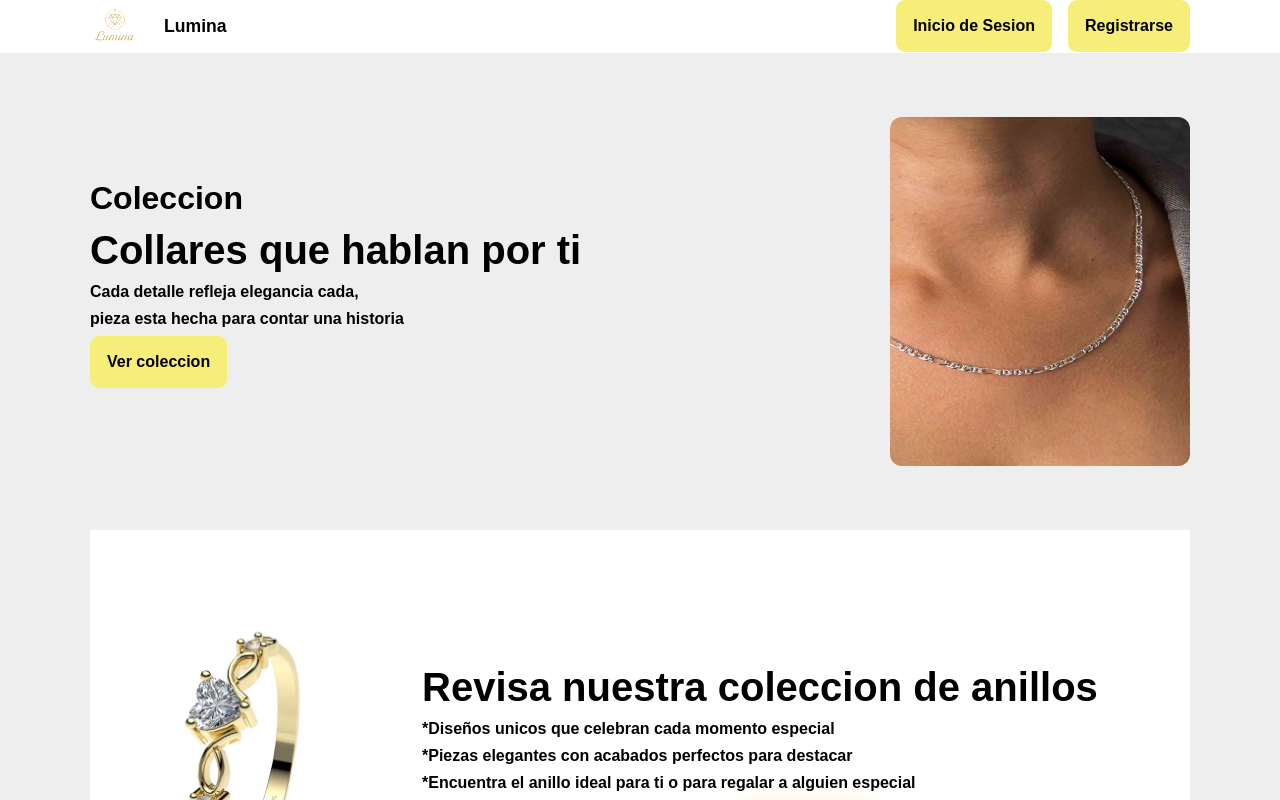
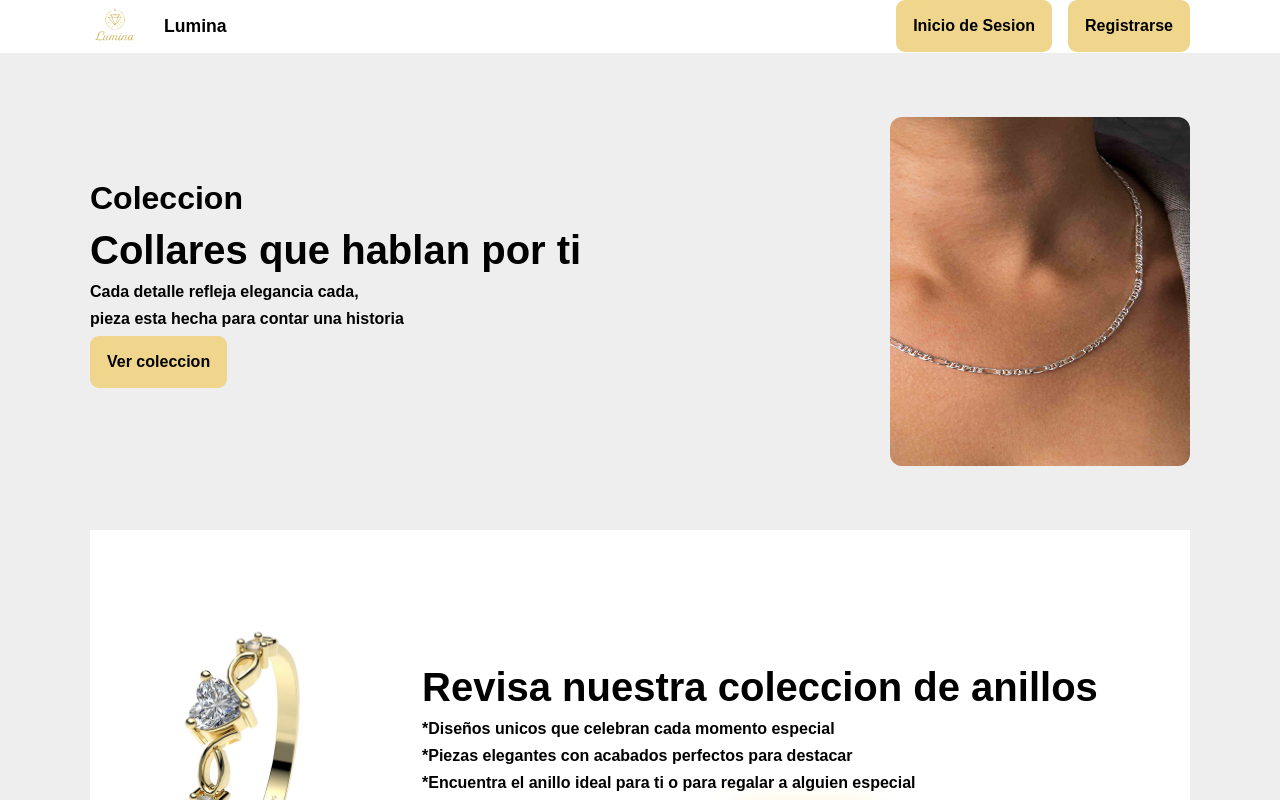
Before and after one commit to SpeedChela/Lumina, a Next.js app: page / in a window 1280 px wide. Shown: the top 800 px of the page. Built offline with nearby package versions, Linux system fonts and the light colour scheme.

Commit message:
Se modificaron botones y footer a colores relacionados a nuestro diseño base en figma

```diff
--- a/app/globals.css
+++ b/app/globals.css
@@ -7,9 +7,9 @@
   --background: #eeeeee; /* Color de fondo principal de la página */
   --text: #000000; /* Color del texto principal */
   --muted: #b3ab99; /* Color para elementos atenuados o secundarios */
-  --brand: #f7ee7a; /* Color de marca o acento principal */
+  --brand: #f0d58c; /* Color de marca o acento principal */
   --brand--600: #f7ee7a; /* Variante más intensa del color de marca */
-  --surface: #f7ee7a; /* Color para superficies o elementos destacados */
+  --surface: #fdf5e6; /* Color para superficies o elementos destacados */
   --card: #ffffff; /* Color para tarjetas o bloques */
   --border: #ffffff; /* Color para bordes de elementos */
   --radius: 16px; /* Radio de borde para esquinas redondeadas */
```
